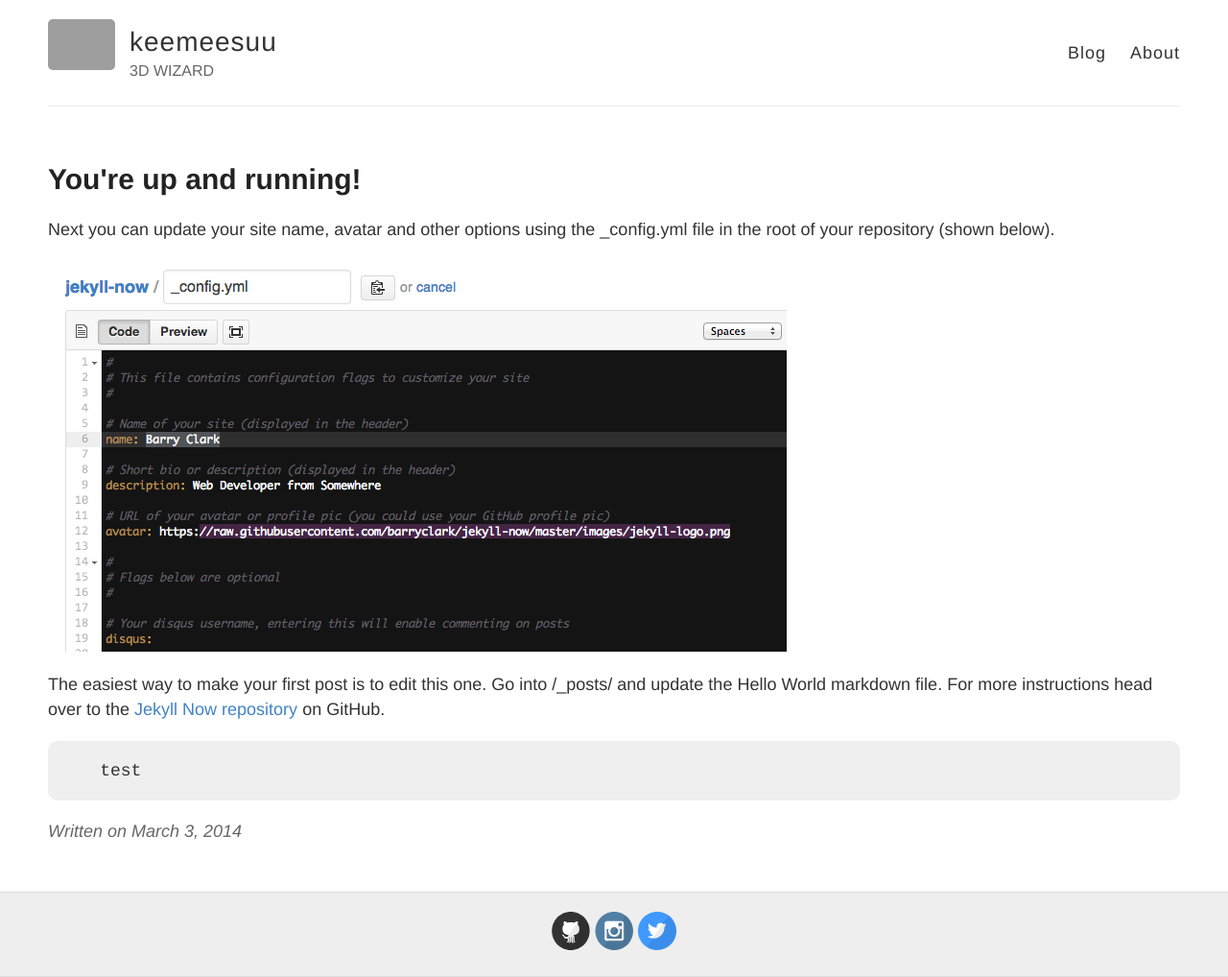
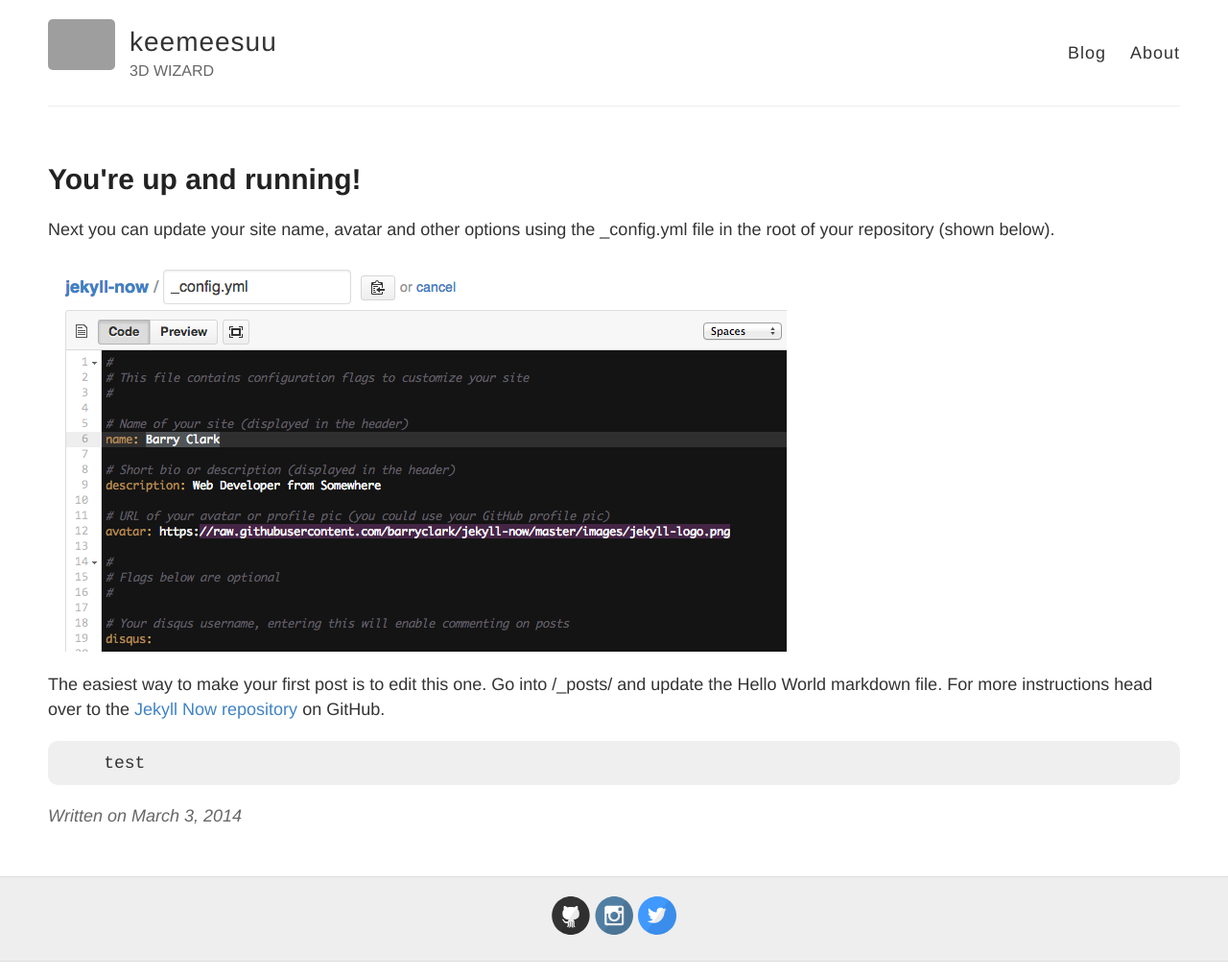
Before and after one commit to keemeesuu/keemeesuu.github.io, a Jekyll site: the page built from _posts/2014-3-3-Hello-World.md, in a window 1280 px wide. Shown: the whole page at 96% size. Built offline with Jekyll 4.4.1, drawn with Linux system fonts in a browser that asks for light colours; grey boxes are pictures that could not be loaded.

Commit message:
Update _highlights.scss

```diff
--- a/_sass/_highlights.scss
+++ b/_sass/_highlights.scss
@@ -1,16 +1,14 @@
 
 div.highlight {
   border-radius: 10px;
-  border: 1px solid #efefef;
   background: #efefef;
   padding: 0;
   margin: 20px 0;
 }
 
 pre.highlight {
-  background-color: #efefef;
-  padding: 7px 7px 7px 10px;
-  margin: 10px 0;
+  padding: 10px 10px 10px 15px;
+  margin: 0 0;
   overflow: auto;
 }
 
```
